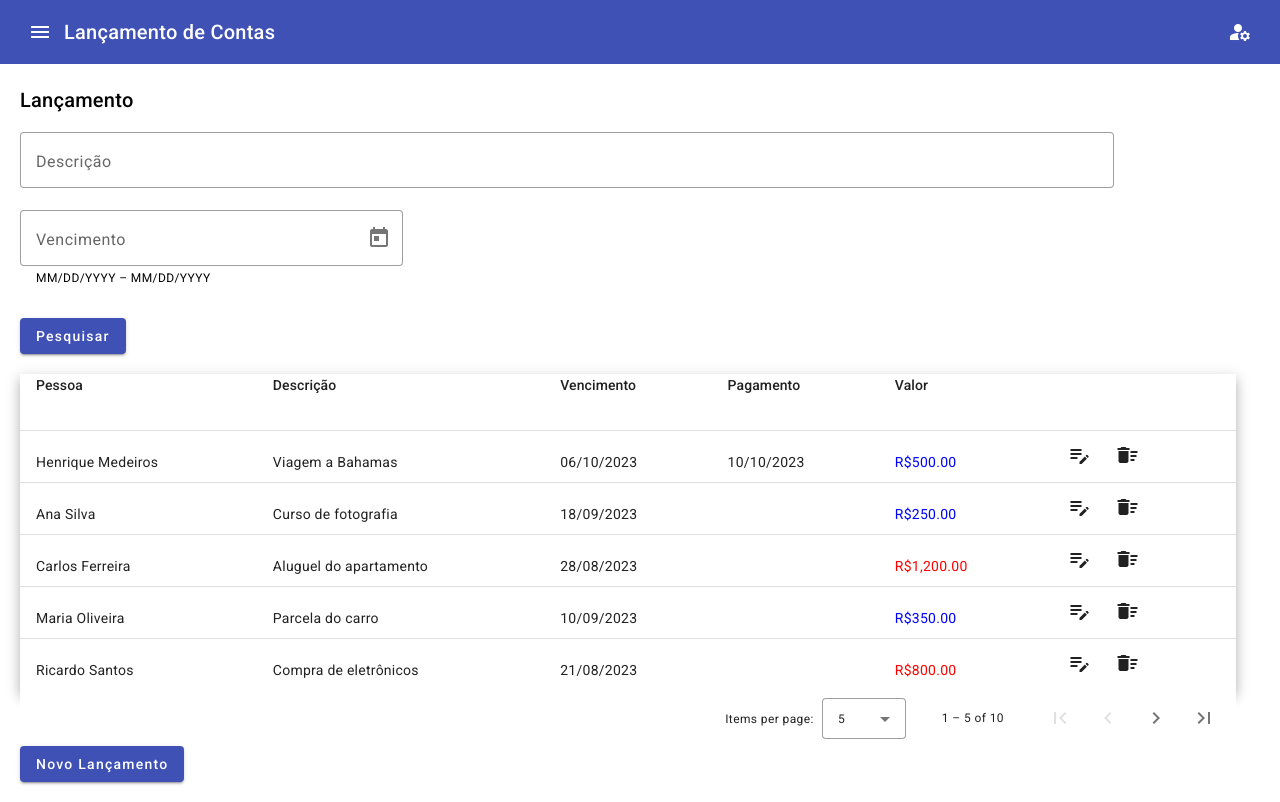
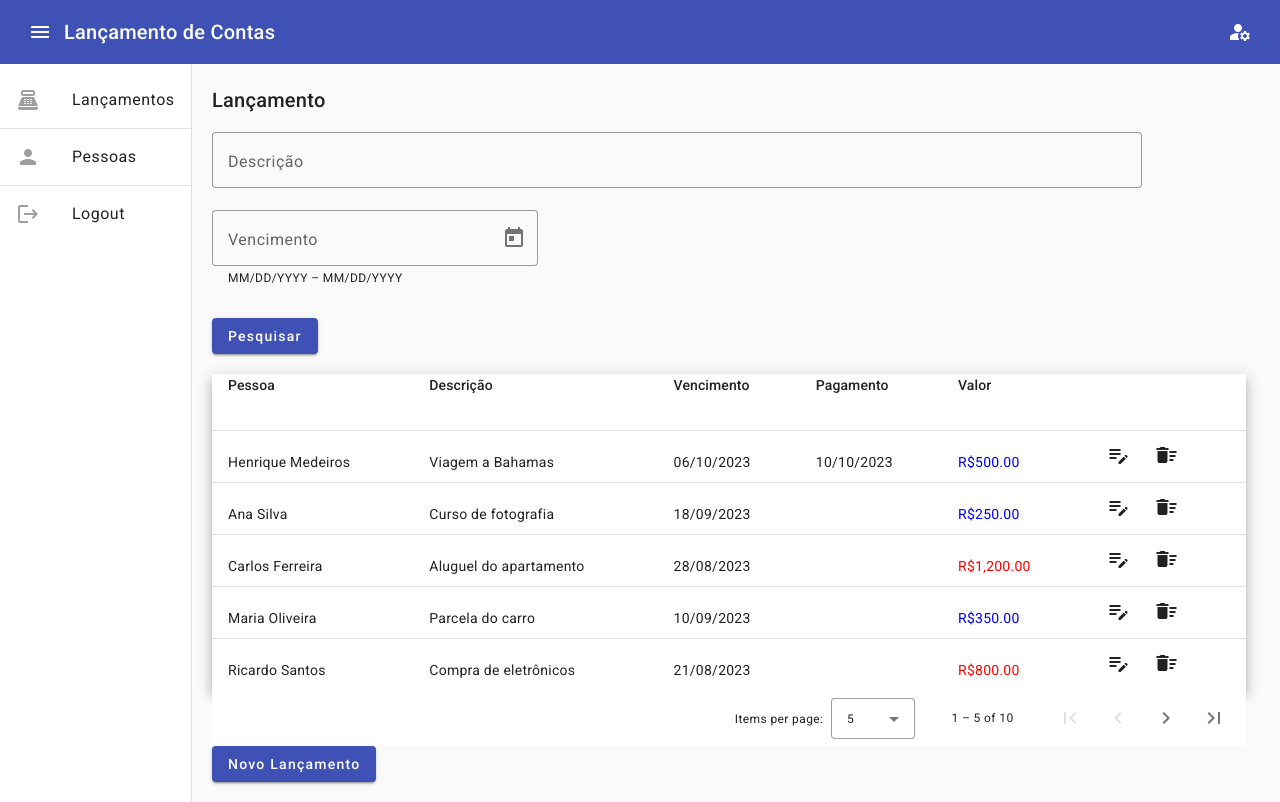
Before and after one commit to jlfilho/pagamento-front, an Angular app: page / in a window 1280 px wide. Built offline with nearby package versions, Linux system fonts and the light colour scheme.

Commit message:
Versão 0.0.10: Criado menu lateral (sidebar)

```diff
--- a/src/app/core/navbar/navbar.component.html
+++ b/src/app/core/navbar/navbar.component.html
@@ -1,6 +1,6 @@
 
 <mat-toolbar color="primary">
-  <button mat-icon-button>
+  <button mat-icon-button (click)="drawer.toggle()">
     <mat-icon>menu</mat-icon>
   </button>
   <span>Lançamento de Contas</span>
@@ -9,3 +9,31 @@
     <mat-icon>manage_accounts</mat-icon>
   </button>
 </mat-toolbar>
+
+<mat-drawer-container class="container" autosize>
+  <mat-drawer #drawer class="sidenav" mode="side" opened>
+    <mat-nav-list>
+      <mat-list-item routerLink="">
+        <mat-icon matListItemIcon>point_of_sale</mat-icon>
+        <div matListItemTitle >Lançamentos</div>
+      </mat-list-item>
+      <mat-divider></mat-divider>
+
+      <mat-list-item routerLink="/pessoa">
+        <mat-icon matListItemIcon>person</mat-icon>
+        <div matListItemTitle>Pessoas</div>
+      </mat-list-item>
+      <mat-divider></mat-divider>
+
+      <mat-list-item>
+        <mat-icon matListItemIcon>logout</mat-icon>
+        <div matListItemTitle>Logout</div>
+      </mat-list-item>
+
+    </mat-nav-list>
+  </mat-drawer>
+
+  <mat-drawer-content class="sidenav-content">
+    <router-outlet></router-outlet>
+  </mat-drawer-content>
+</mat-drawer-container>
```
Also changed, not shown: src/app/app.component.html (+0 -8 lines), src/app/core/core.module.ts (+11 -1 lines).
